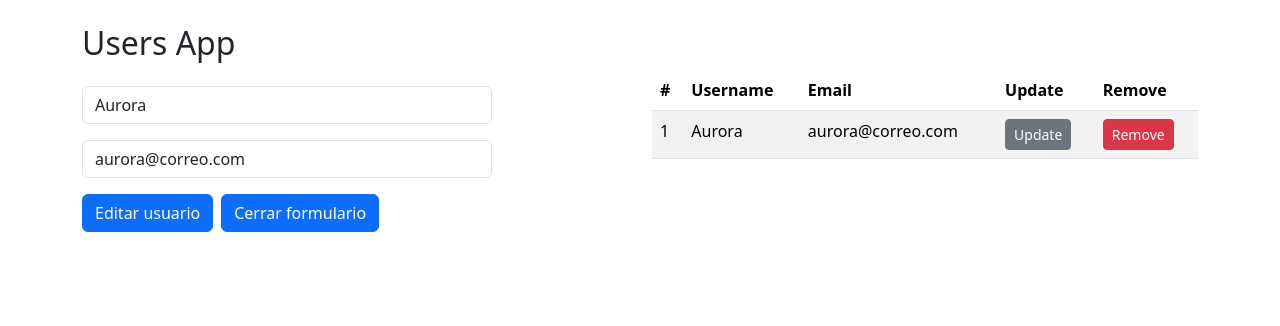
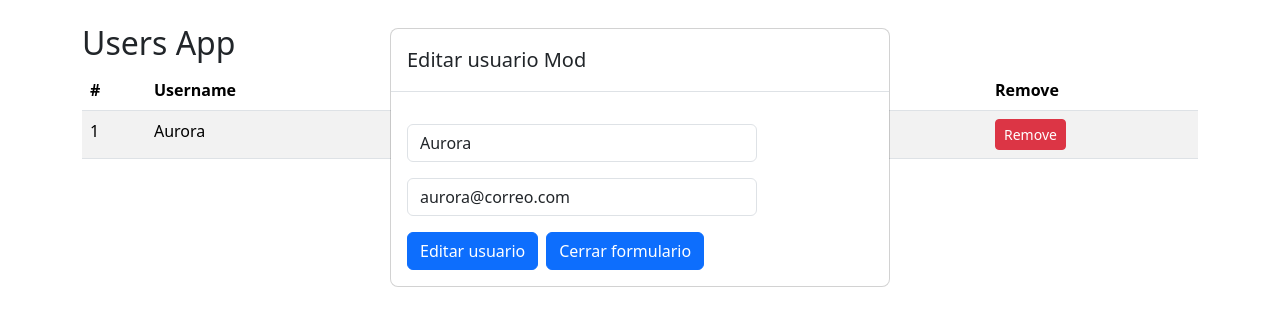
Before and after one commit to APoves/DAW-aprendizaje, a React (Vite) app in the folder UserHubLogin (React)/: page / in a window 1280 px wide. Both pictures are taken after a click on the button "Update". Shown: the top 326 px of the page. Built offline with nearby package versions, Linux system fonts and the light colour scheme.

Commit message:
add modal to form

```diff
--- a/UserHubLogin (React)/src/UsersApp.jsx
+++ b/UserHubLogin (React)/src/UsersApp.jsx
@@ -18,23 +18,33 @@ export const UsersApp = () => {
     } = useUsers();
 
     return (
-        <div className = "container my-4">
-            <h2>Users App</h2>
-            <div className ="row">
-
+        <>
             { !visibleForm ||
-                        <div className ="col">
+                <div className = "Abrir-modal animacion fadeIn">
+                    <div className = "modal" style = { { display : "block"}}  tabIndex = "-1">
+                        <div className = "modal-dialog" role= "document">
+                            <div className = "modal-content">
+                                <div className = "modal-header">
+                                    <h5 className = "modal-title">
+                                        { userSelected.id > 0 ? 'Editar usuario' : 'Crear Usuario' } Mod
+                                    </h5>
+                                </div>
+                                <div className = "modal-body">
                                     <UserForm
-                            handlerUserSelectedForm = { handlerUserSelectedForm }
                                         initialUserForm = { initialUserForm }
                                         userSelected = { userSelected }
                                         handlerAddUser = { handlerAddUser }
                                         handlerCloseForm = { handlerCloseForm }
                                     />
                                 </div>
-                    }
+                            </div>
+                        </div>
+                    </div>
+            </div>}
 
-
+            <div className = "container my-4">
+                <h2>Users App</h2>
+                <div className ="row">
 
                     <div className ="col">
                         { visibleForm || <button
@@ -57,5 +67,6 @@ export const UsersApp = () => {
 
                 </div>
             </div>
+        </>
     );
 }
```
Lines whose indentation alone changed are shown as unchanged.
